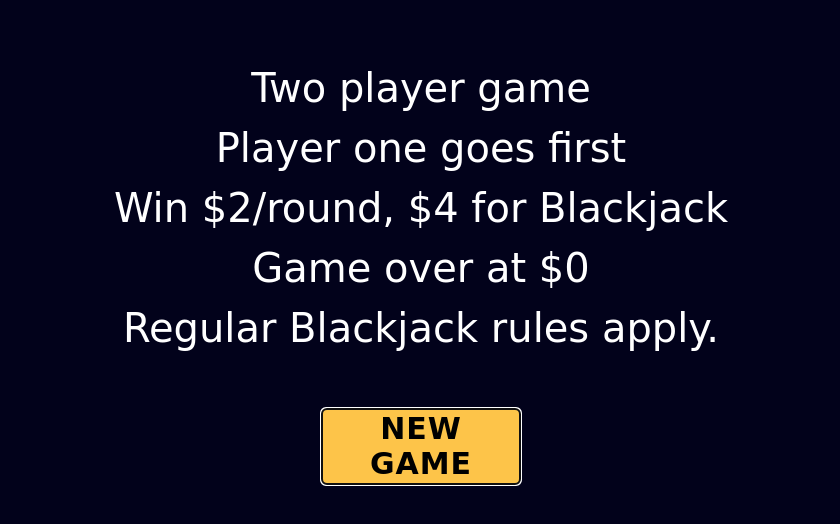
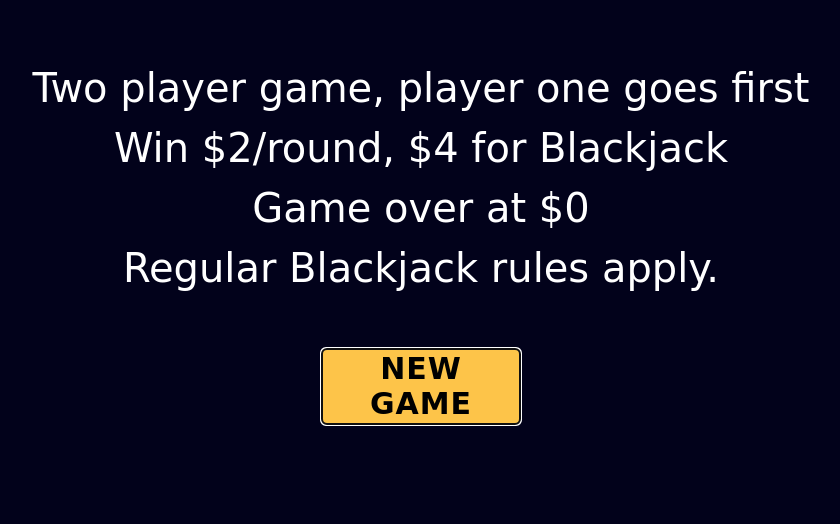
Before and after one commit to alissacheng/alissa-cheng-project-three, a plain HTML site: page index.html in a window 1280 px wide. Shown: the part 172-696 px from the top of the page, without its empty margins (219-1059 px from the left). Drawn offline with nearby package versions, Linux system fonts and the light colour scheme; a web font is replaced by a local one.

Commit message:
Update index.html

```diff
--- a/index.html
+++ b/index.html
@@ -43,7 +43,7 @@
             </div>
         </section>
         <div id="dialog" class="instructions" title="">
-            <p>Two player game<br>Player one goes first<br>Win $2/round, $4 for Blackjack<br>Game over at $0<br>Regular Blackjack rules apply.</p>
+            <p>Two player game, player one goes first<br>Win $2/round, $4 for Blackjack<br>Game over at $0<br>Regular Blackjack rules apply.</p>
         </div>
     </main>
     <script src="https://ajax.googleapis.com/ajax/libs/jquery/3.4.1/jquery.min.js"></script>
```
